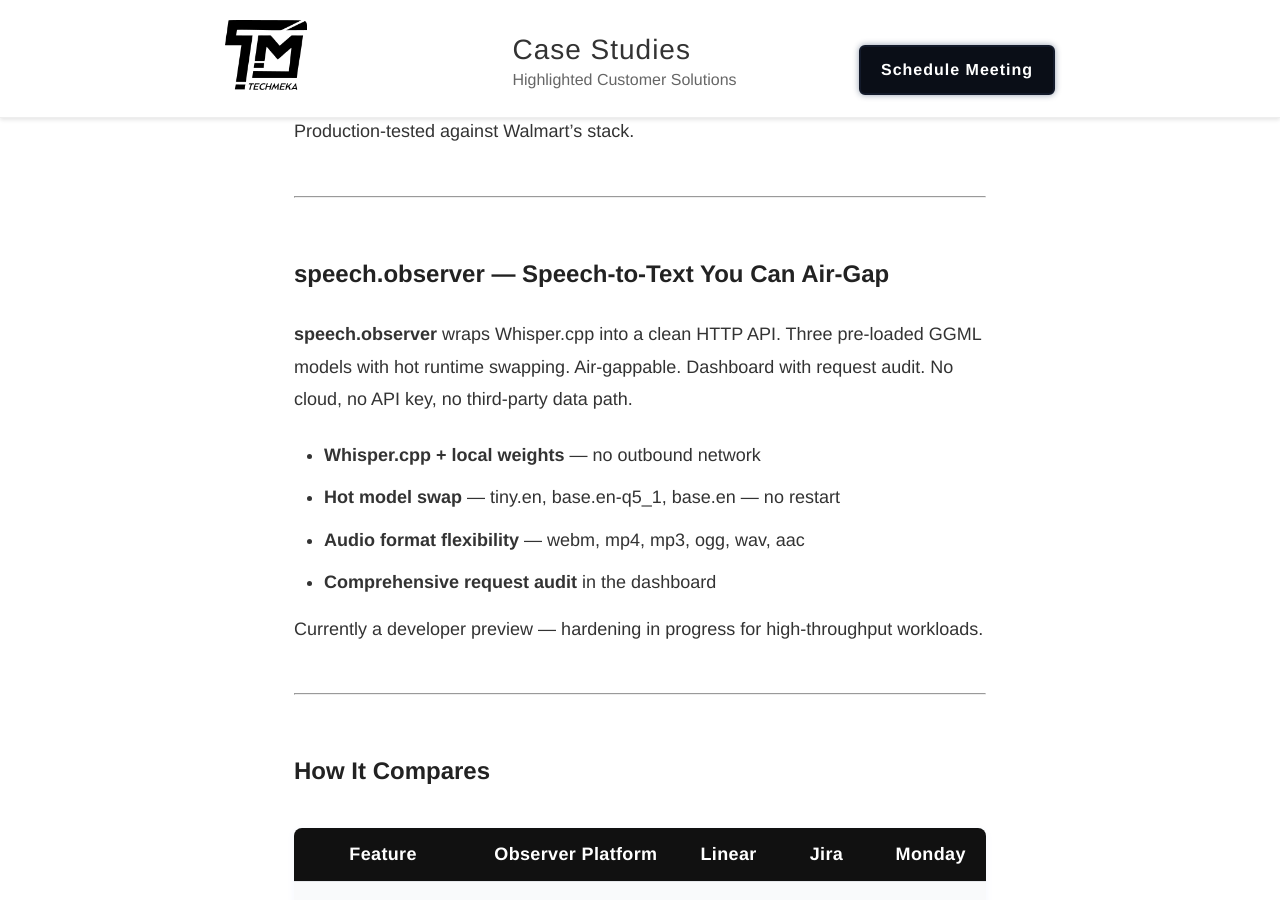
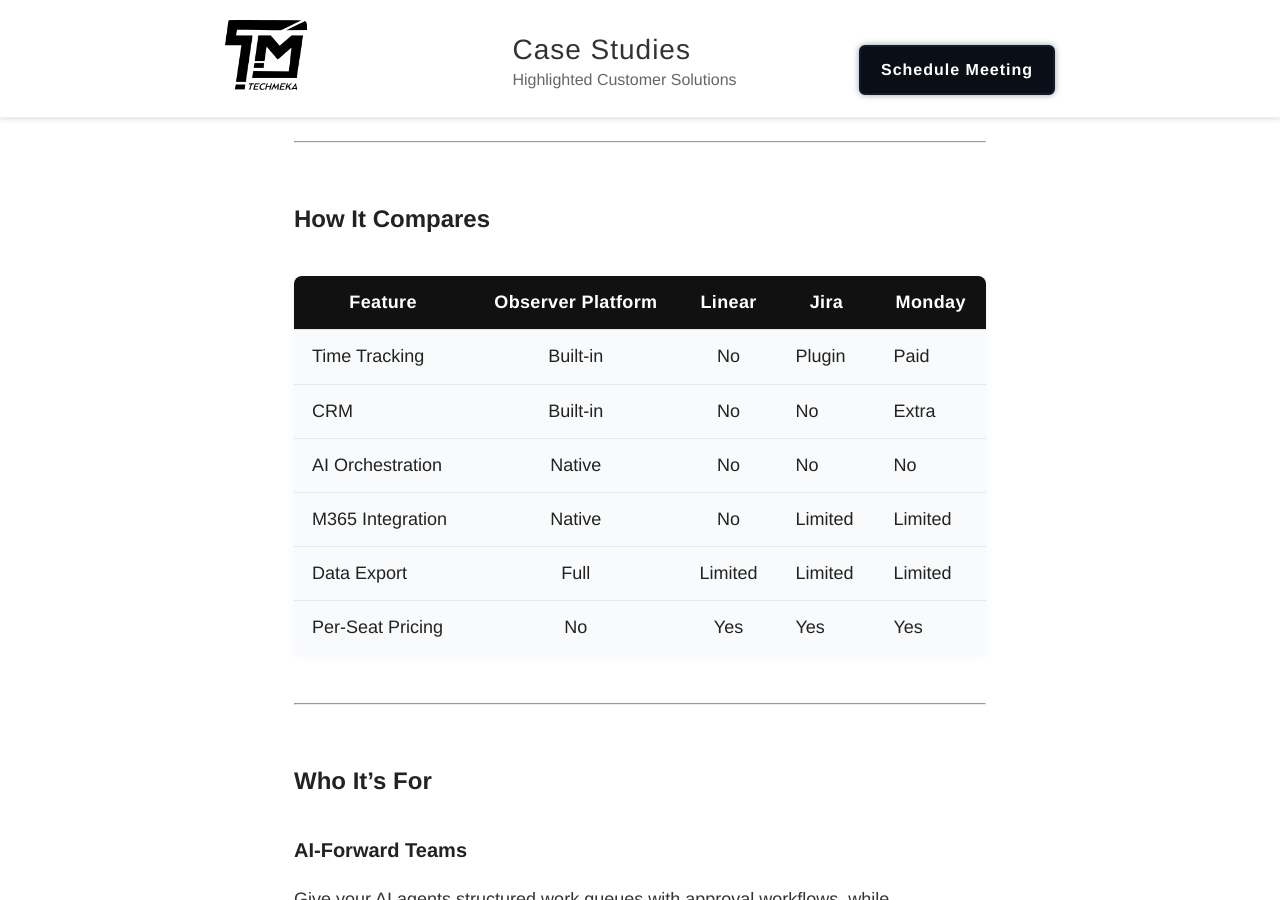
Before and after one commit to Techmeka/blog, a Jekyll site: the page built from docs/_posts/2026-01-10-Introducing-Tasks-Observer-Work-OS.md, in a window 1280 px wide and 900 px high, scrolled down 8041 px. Built offline with Jekyll 4.4.1, drawn with Linux system fonts in a browser that asks for light colours; some of the changed text lies outside the part shown.

Commit message:
Place hero images in optimized/ + original/ so cards resolve; unpublish speech.observer post

```diff
--- a/docs/_posts/2026-01-10-Introducing-Tasks-Observer-Work-OS.md
+++ b/docs/_posts/2026-01-10-Introducing-Tasks-Observer-Work-OS.md
@@ -47,7 +47,6 @@
 | **shield.observer** | Continuous security and compliance assessment |
 | **logging.observer** | Observability stack — Loki, Prometheus, Grafana in one container |
 | **automation.observer** | Browser automation backend built for AI agents |
-| **speech.observer** | Local-first, air-gappable speech-to-text |
 
 ---
 
@@ -196,19 +195,6 @@
 
 ---
 
-## speech.observer — Speech-to-Text You Can Air-Gap
-
-**speech.observer** wraps Whisper.cpp into a clean HTTP API. Three pre-loaded GGML models with hot runtime swapping. Air-gappable. Dashboard with request audit. No cloud, no API key, no third-party data path.
-
-- **Whisper.cpp + local weights** — no outbound network
-- **Hot model swap** — tiny.en, base.en-q5_1, base.en — no restart
-- **Audio format flexibility** — webm, mp4, mp3, ogg, wav, aac
-- **Comprehensive request audit** in the dashboard
-
-Currently a developer preview — hardening in progress for high-throughput workloads.
-
----
-
 ## How It Compares
 
 | Feature | Observer Platform | Linear | Jira | Monday |
```
Also changed, not shown: other parts of docs/_posts/2026-01-10-Introducing-Tasks-Observer-Work-OS.md (+1 -1 lines), docs/_posts/2026-03-12-Speech-Observer-Local-First-Speech-To-Text.md (+1 -1 lines), docs/images/optimized/automation-observer-hero.png (added), docs/images/optimized/cost-observer-hero.png (added), docs/images/optimized/logging-observer-hero.png (added), docs/images/optimized/shield-observer-hero.png (added), docs/images/optimized/speech-observer-hero.png (added), docs/images/optimized/state-observer-hero.png (added), docs/images/optimized/tasks-observer-hero.png (added), docs/images/optimized/tests-observer-hero.png (added), docs/images/optimized/transmission-observer-hero.png (added), docs/images/original/automation-observer-hero.png (added), docs/images/original/cost-observer-hero.png (added), docs/images/original/logging-observer-hero.png (added), 6 other files.
